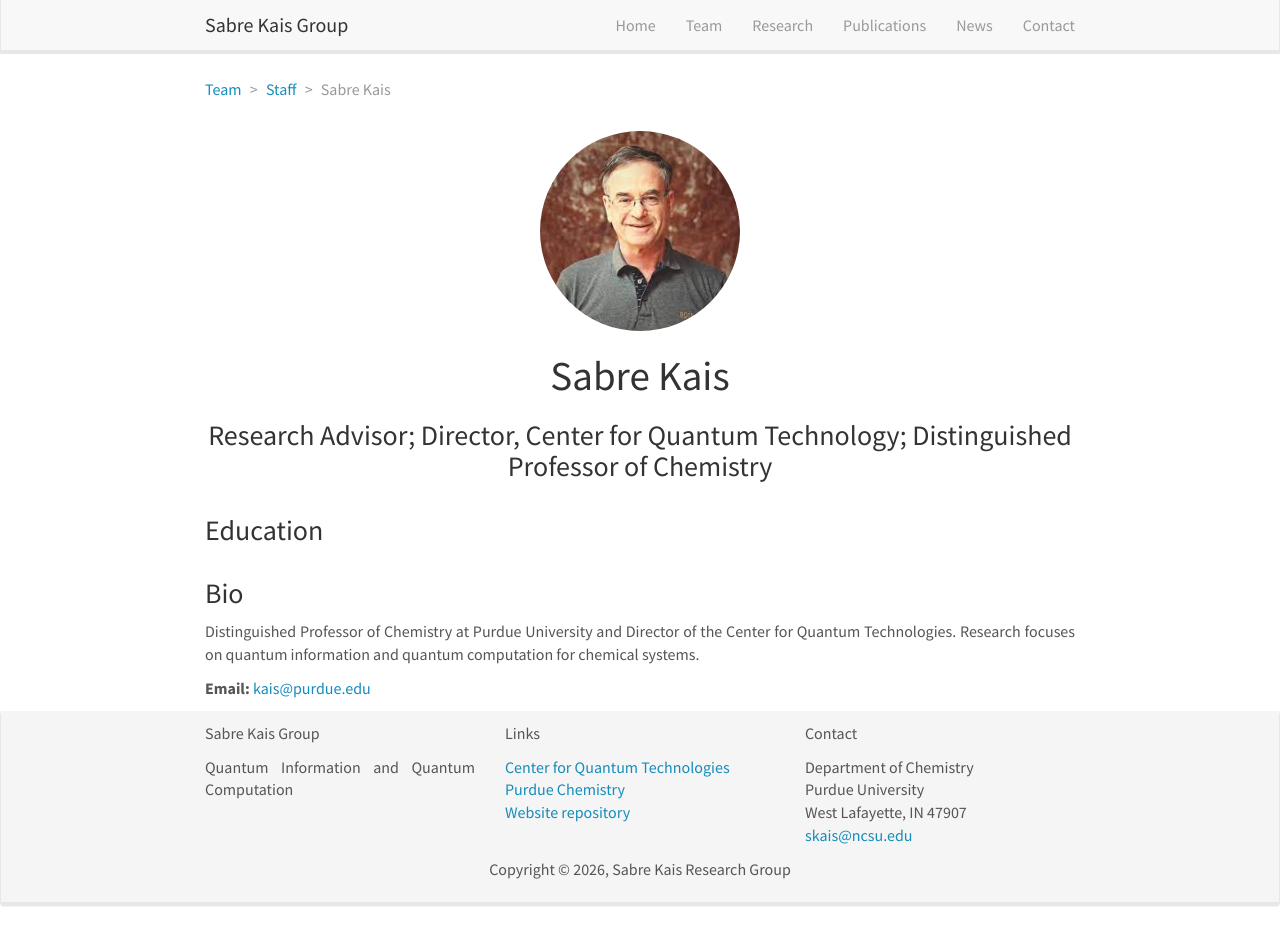
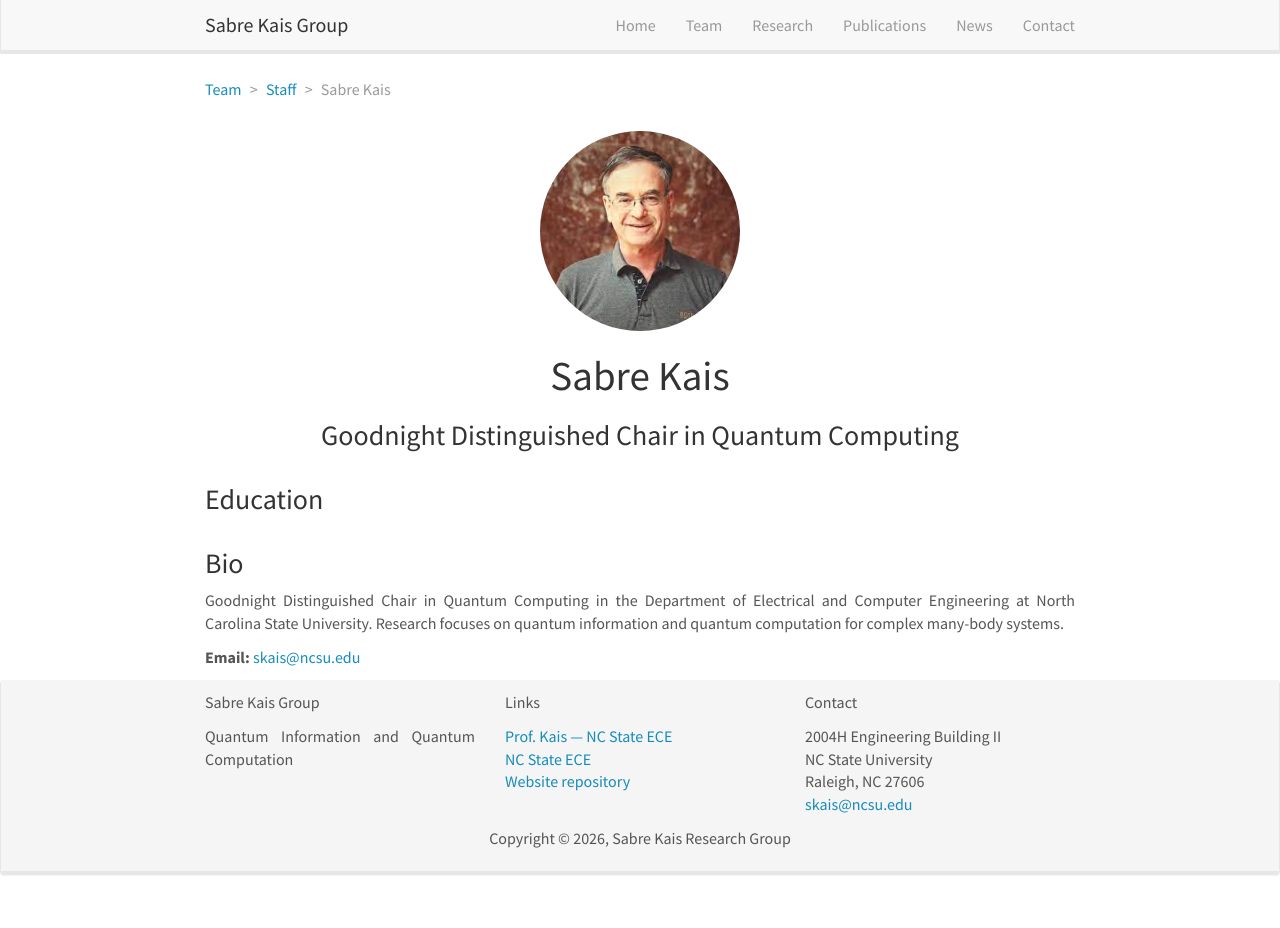
Before and after one commit to Sabre-Kais-Group/kaisgroup.github.io, a Jekyll site: the page built from site/_pages/team/_posts/2010-01-01-sabre-kais.md, in a window 1280 px wide and 928 px high. Built offline with Jekyll 4.4.1, drawn with Linux system fonts in a browser that asks for light colours; nearby versions of some CDN libraries.

Commit message:
Update contact information and role for Professor Sabre Kais, reflecting his new position as Goodnight Distinguished Chair in Quantum Computing at NC State University. Adjust links and email addresses accordingly across multiple pages.

```diff
--- a/site/_config.yml
+++ b/site/_config.yml
@@ -4,7 +4,7 @@ title: Sabre Kais Group
 email: skais@ncsu.edu
 description: >-
   Quantum Information and Quantum Computation research group led by
-  Distinguished Professor Sabre Kais.
+  Goodnight Distinguished Chair Sabre Kais.
 baseurl: "/kais-website"
 url: "https://staimoo_ncstate.github.io"
 
--- a/site/_includes/footer.html
+++ b/site/_includes/footer.html
@@ -10,8 +10,8 @@
 			<div class="col-sm-4">
 				<p>Links</p>
 				<ul class="list-unstyled">
-					<li><a href="https://www.purdue.edu/cqt/">Center for Quantum Technologies</a></li>
-					<li><a href="https://www.chem.purdue.edu/">Purdue Chemistry</a></li>
+					<li><a href="https://ece.ncsu.edu/people/skais/">Prof. Kais — NC State ECE</a></li>
+					<li><a href="https://ece.ncsu.edu/">NC State ECE</a></li>
 					<li><a href="https://github.com/staimoo_ncstate/kais-website">Website repository</a></li>
 				</ul>
 			</div>
@@ -19,9 +19,9 @@
 			<div class="col-sm-4">
 				<p>Contact</p>
 				<p>
-					Department of Chemistry<br>
-					Purdue University<br>
-					West Lafayette, IN 47907<br>
+					2004H Engineering Building II<br>
+					NC State University<br>
+					Raleigh, NC 27606<br>
 					<a href="mailto:{{ site.email }}">{{ site.email }}</a>
 				</p>
 			</div>
--- a/site/_pages/team/_posts/2010-01-01-sabre-kais.md
+++ b/site/_pages/team/_posts/2010-01-01-sabre-kais.md
@@ -3,7 +3,7 @@ layout: member
 category: staff
 title: Sabre Kais
 image: sabre-kais.jpg
-role: Research Advisor; Director, Center for Quantum Technology; Distinguished Professor of Chemistry
+role: Goodnight Distinguished Chair in Quantum Computing
 permalink: 'team/sabre-kais'
 social:
     website:
@@ -13,6 +13,6 @@ social:
 education: []
 ---
 
-Distinguished Professor of Chemistry at Purdue University and Director of the Center for Quantum Technologies. Research focuses on quantum information and quantum computation for chemical systems.
+Goodnight Distinguished Chair in Quantum Computing in the Department of Electrical and Computer Engineering at North Carolina State University. Research focuses on quantum information and quantum computation for complex many-body systems.
 
-**Email:** [kais@purdue.edu](mailto:kais@purdue.edu)
+**Email:** [skais@ncsu.edu](mailto:skais@ncsu.edu)
```
Also changed, not shown: site/_pages/contact.md (+9 -23 lines), site/_pages/home.md (+2 -3 lines), site/_pages/openings.md (+1 -1 lines).
